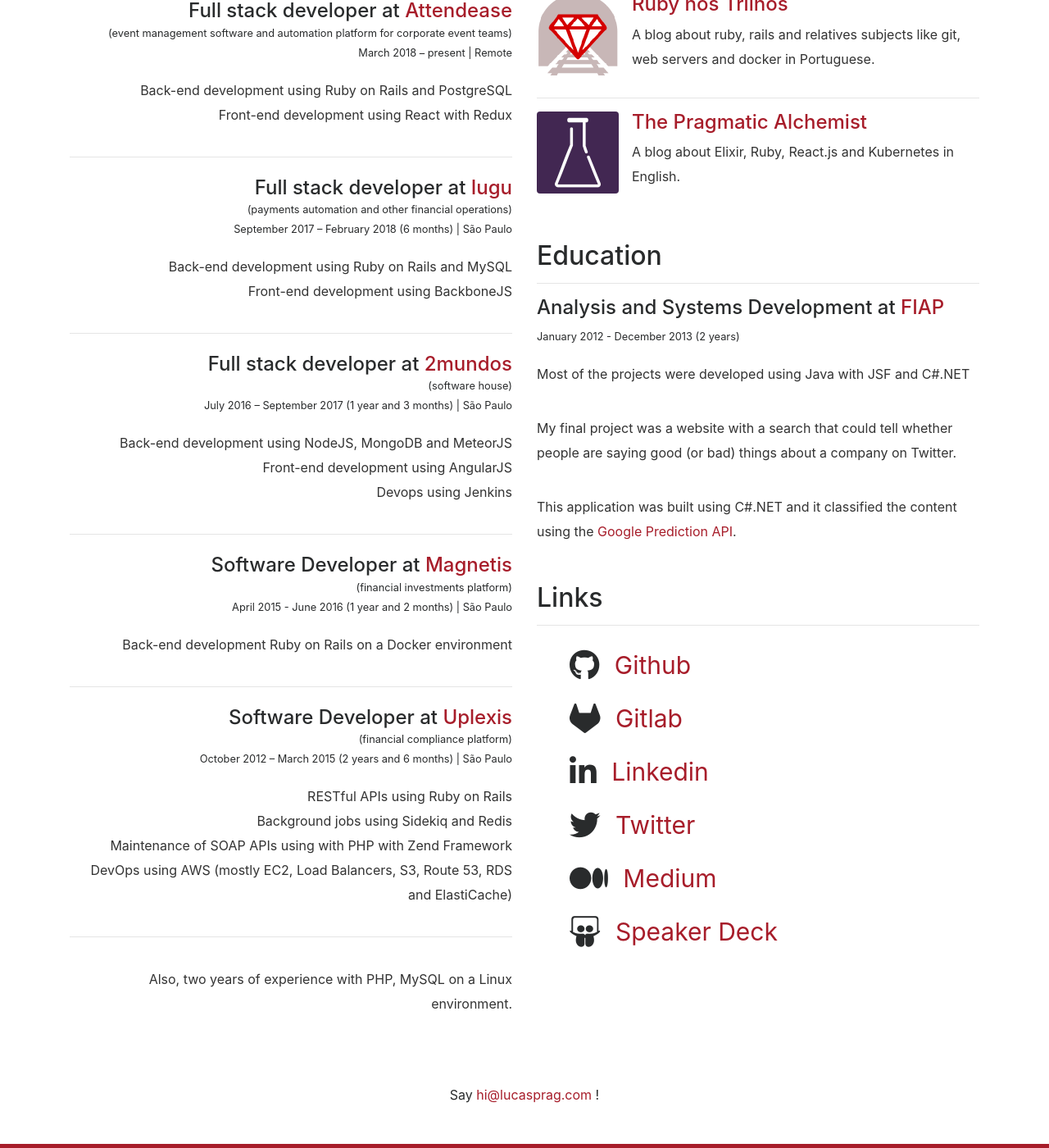
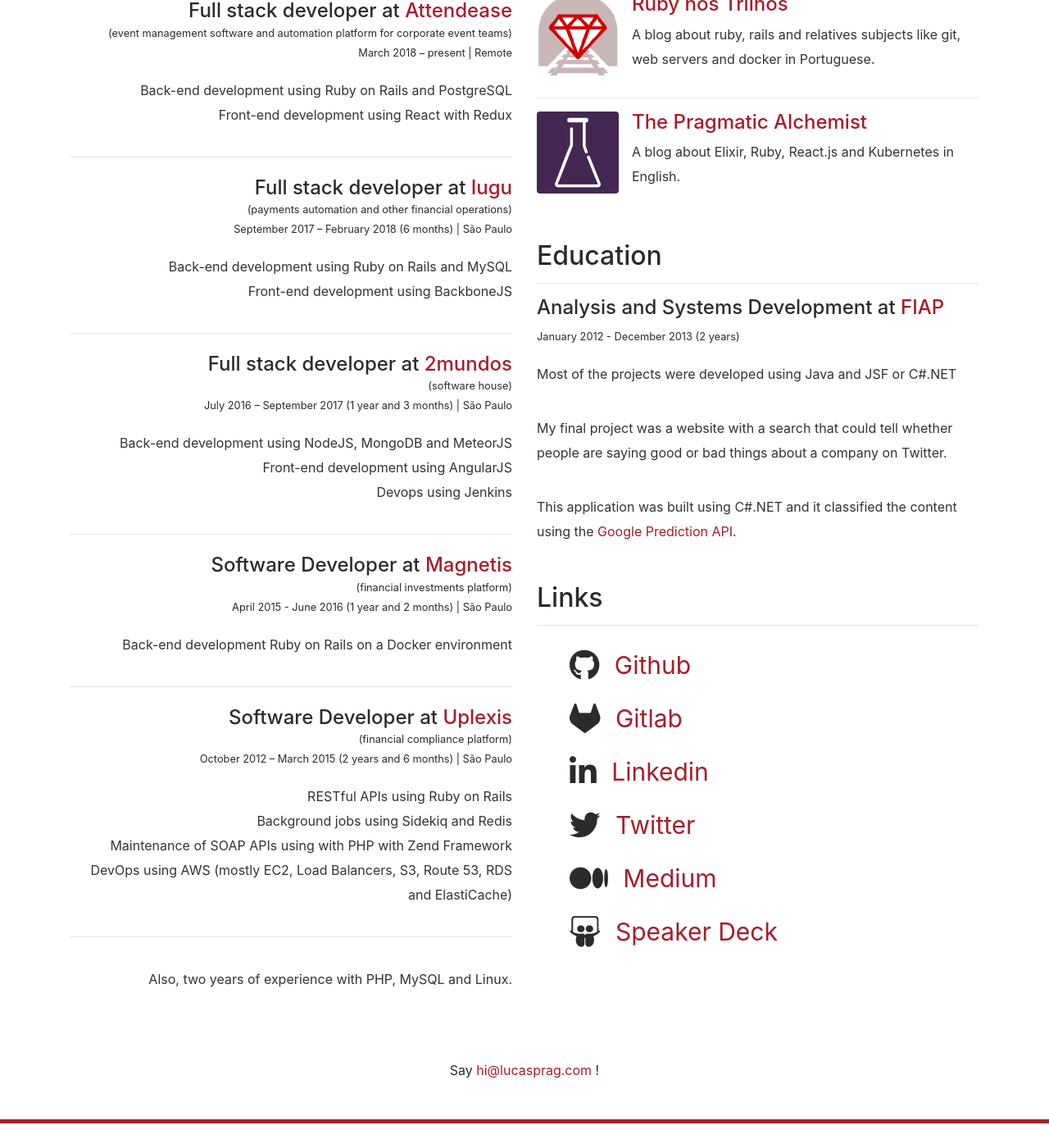
Before and after one commit to lucasprag/lucasprag, a Jekyll site: the page built from index.md, in a window 1280 px wide and 1400 px high, scrolled down 565 px. Shown: the whole window at 82% size. Built offline with Jekyll 4.4.1, drawn with Linux system fonts in a browser that asks for light colours; nearby versions of some CDN libraries; after the commit the page ends 1935 px from its top, so only the background shows below that.

Commit message:
Some enhancements in the education and experience sections

```diff
--- a/_includes/education.html
+++ b/_includes/education.html
@@ -7,11 +7,11 @@
   <small>January 2012 - December 2013 (2 years)</small>
 
   <p class="description">
-    Most of the projects were developed using Java with JSF and C#.NET
+    Most of the projects were developed using Java and JSF or C#.NET
   </p>
 
   <p class="description">
-    My final project was a website with a search that could tell whether people are saying good (or bad) things about a company on Twitter.
+    My final project was a website with a search that could tell whether people are saying good or bad things about a company on Twitter.
   </p>
 
   <p class="description">
--- a/_includes/experience.html
+++ b/_includes/experience.html
@@ -89,6 +89,6 @@
   <hr>
 
   <p class="description">
-    Also, two years of experience with PHP, MySQL on a Linux environment.
+    Also, two years of experience with PHP, MySQL and Linux.
   </p>
 </div>
```
